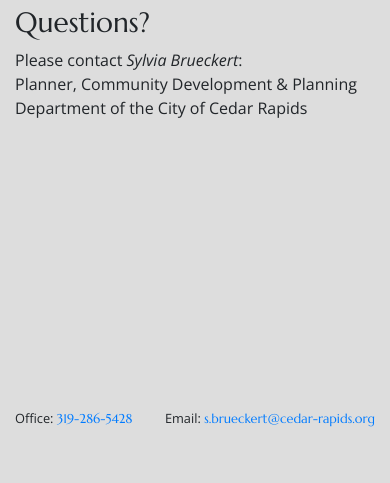
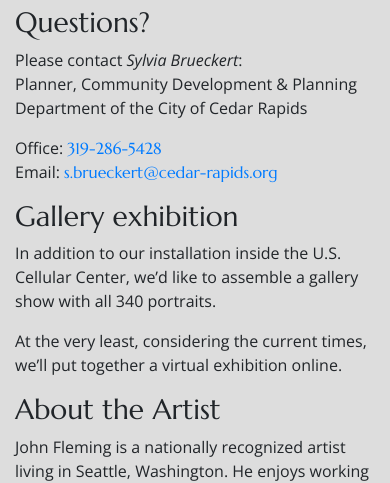
Before and after one commit to AndrewJFleming/portraits-of-iowa, a React (Create React App) app: page / in a window 390 px wide. Shown: the part 3120-3603 px from the top of the page. Built offline with nearby package versions, Linux system fonts and the light colour scheme; no server answers.

Commit message:
Fix ul height 100% bug affecting Section4 ul.

```diff
--- a/src/component/TopNav/TopNav.css
+++ b/src/component/TopNav/TopNav.css
@@ -92,6 +92,11 @@
   background-color: rgb(177, 204, 255);
 }
 
+.completed-project {
+  color: black;
+  text-shadow: -1px -1px 0 rgb(154, 209, 166), 1px -1px 0 rgb(154, 209, 166), -1px 1px 0 rgb(154, 209, 166), 1px 1px 0 rgb(154, 209, 166);
+}
+
 @media screen and (max-width: 1199px) {
   ul .hideText {
     display: none;
@@ -99,15 +104,15 @@
 }
 
 @media screen and (max-width: 991px) {
-  ul {
+  header ul {
     height: 100%;
   }
 
-  ul .hideText {
+  header ul .hideText {
     display: none;
   }
 
-  ul li {
+  header ul li {
     font-size: 0.8em;
   }
   .buttons-wrapper button {
@@ -129,7 +134,7 @@
 }
 
 @media screen and (max-width: 767px) {
-  ul li {
+  header ul li {
     padding: 3px 0 0 0;
     margin: 0;
   }
@@ -147,7 +152,7 @@
     display: none;
   }
 
-  ul {
+  header ul {
     float: none;
     padding: 0%;
     margin: 0;
```
